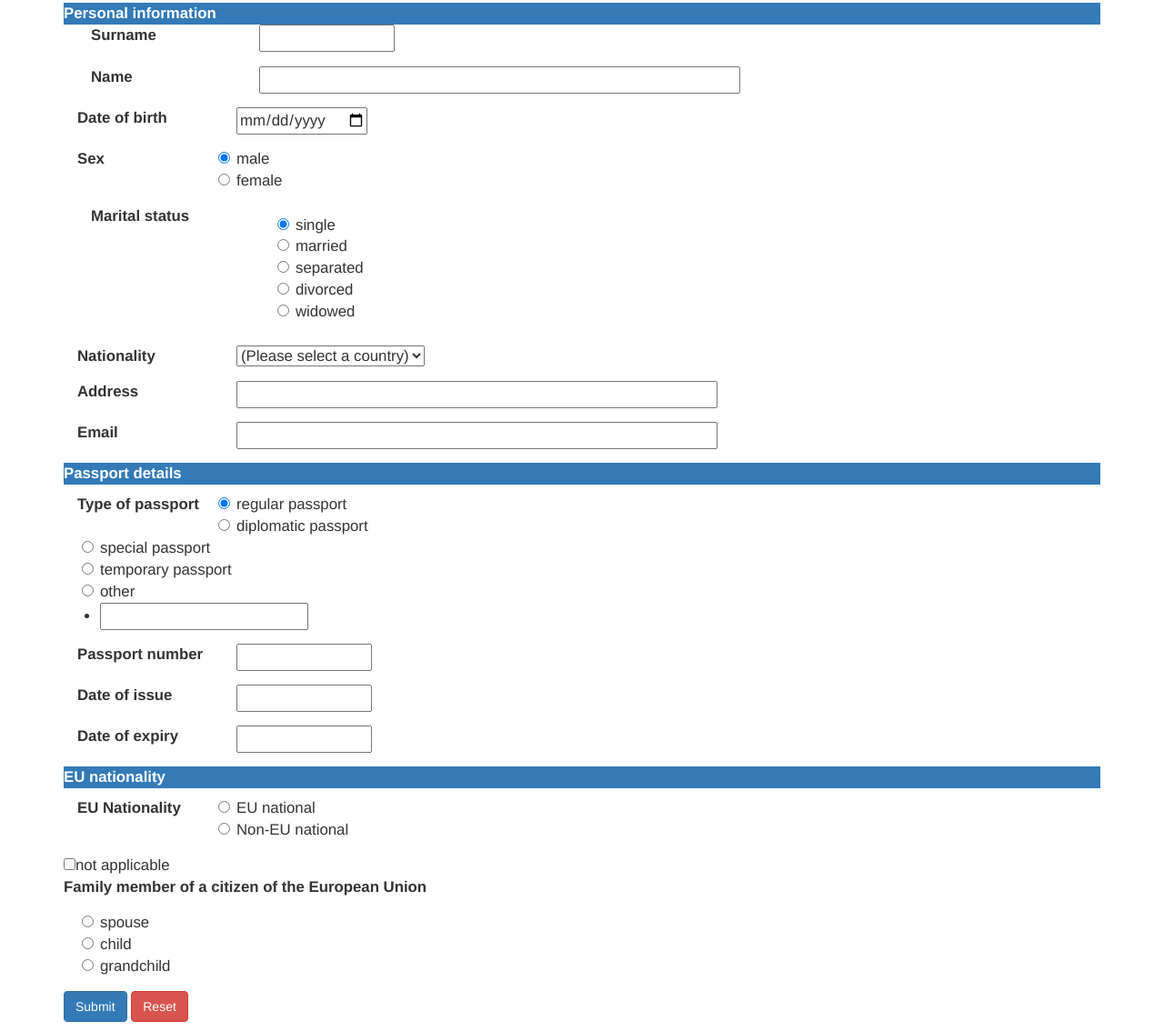
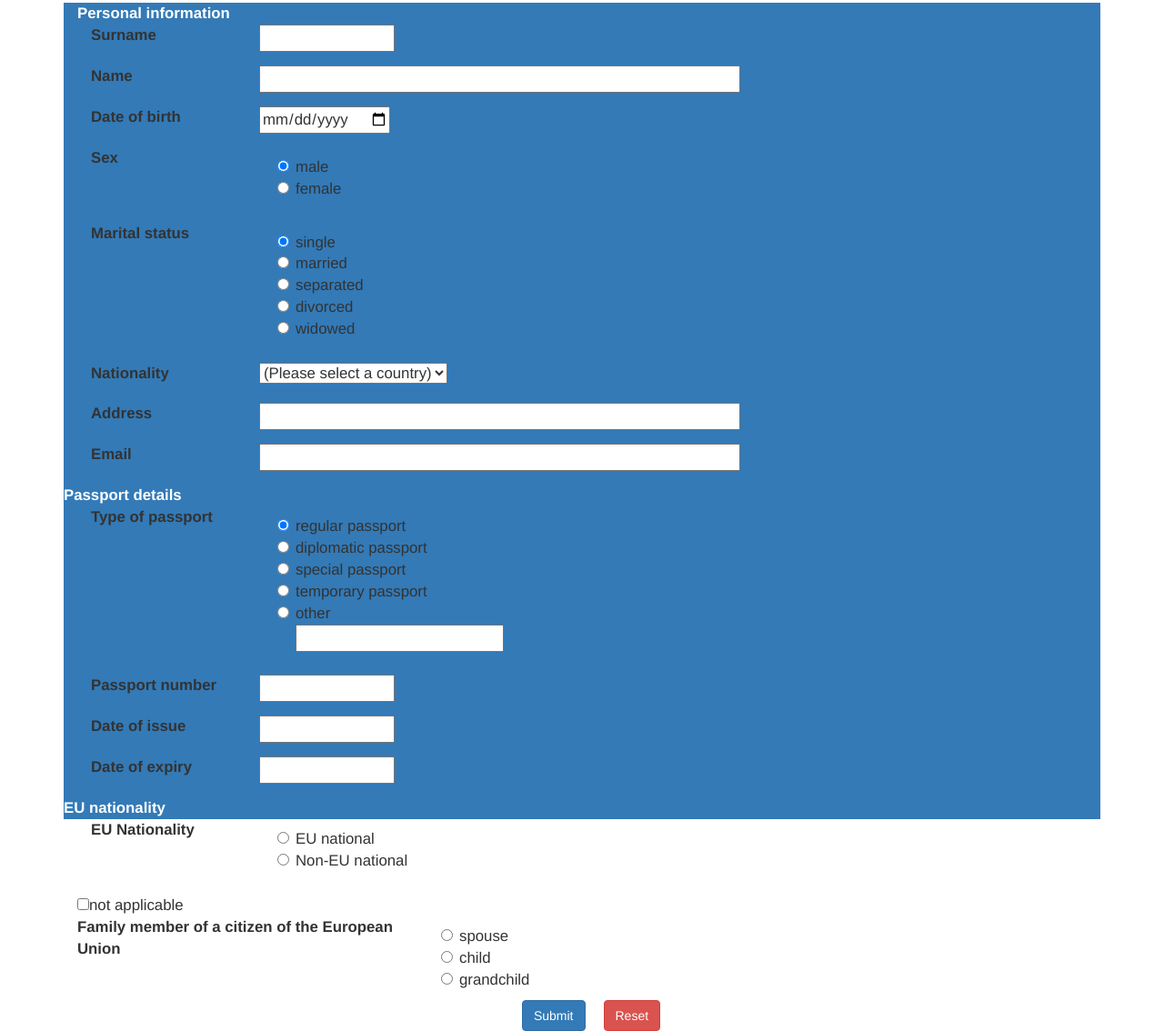
Before and after one commit to oksanasl/visa-application-form, a plain HTML site: page index.html in a window 1280 px wide. Shown: the part 67-1201 px from the top of the page at 91% size. Drawn offline with nearby package versions, Linux system fonts and the light colour scheme.

Commit message:
labels refactoring

```diff
--- a/css/main.css
+++ b/css/main.css
@@ -94,25 +94,32 @@ textarea {
 /* ==========================================================================
    Author's custom styles
    ========================================================================== */
-
+h1{
+    text-align: center;
+}
 form{
     font-size: 1.2em;
 }
 
-label{
-
-}
 
 .wrap{
     /*display: flex;*/
 }
 
-
+li{
+    list-style-type: none;
+}
 .heading{
-    background-color: red;
     font-weight: bold;
 }
 
+.buttons{
+    display: flex;
+    justify-content: center;
+}
+.bc1, bc2{
+    margin: 0 20px !important;
+}
 
 
 
--- a/index.html
+++ b/index.html
@@ -26,32 +26,45 @@
             <div class="wrap">
                 <form name='application' onSubmit="return formValidation();">
                     <div>
-                        <div class="bg-primary heading">Personal information</div>
+                        <div class="bg-primary heading col-md-12">Personal information</div>
                         <div class="form-group col-md-12">
                             <div class="col-lg-2 col-md-4 col-sm-7 text-left">
                                 <label for="surname">Surname</label>
                             </div>
                             <div class="col-xs-8 col-sm-8 col-md-8 col-lg-8">
-                                <input type="text" id="surname" name="surname" size="12" /></div>
+                                <input type="text" id="surname" name="surname" size="12" />
+                            </div>
+                        </div>
+
+                        <div class="form-group col-md-12 text-left">
+                            <div class="col-xs-12 col-sm-6 col-md-4 col-lg-2 text-left">
+                                <label for="username" >Name</label>
+                            </div>
+                            <div class="col-xs-12 col-sm-6 col-md-8 col-lg-10">
+                                <input type="text" id="username" name="username" size="50" />
+                            </div>
+                        </div>
+                        <div class="form-group col-md-12 text-left">
+                            <div class="col-xs-12 col-sm-6 col-md-4 col-lg-2 text-left">
+                                <label for="dateofbirth">Date of birth</label>
+                            </div>
+                            <div class="col-xs-12 col-sm-6 col-md-8 col-lg-10">
+                                <input type="date" id="dateofbirth" name="dateofbirth" min="1900-01-01" size="12" />
+                            </div>
+                        </div>
+
+                        <div class="form-group col-md-12 text-left">
+                            <div class="col-xs-12 col-sm-6 col-md-4 col-lg-2 text-left">
+                                <label id="gender">Sex</label>
                             </div>
                             <div class="col-md-8">
-                            </div>
-                        <div class="form-group col-md-12 text-left">
-                            <div class="col-xs-2 col-sm-2 col-md-2 col-lg-2 text-left">
-                                <label for="username" >Name</label>
-                            </div>
-                            <div class="col-xs-8 col-sm-8 col-md-8 col-lg-8">
-                                <input type="text" id="username" name="username" size="50" /></div>
-                            </div>
-                        <div class="form-group"><label for="dateofbirth" class="col-lg-2 col-md-3 col-sm-7">Date of birth</label>
-                            <input type="date" name="dateofbirth" min="1900-01-01" size="12" />
-                        </div>
-                        <div class="form-group"><label id="gender" class="col-lg-2 col-md-3 col-sm-7">Sex</label>
                                 <ul class="radio">
                                     <li><input type="radio" name="sex" value="male" checked/><span>male</span></li>
                                     <li><input type="radio" name="sex" value="female" /><span>female</span></li>
                                 </ul>
                             </div>
+                        </div>
+
                         <div class="form-group col-md-12">
                             <div class="col-lg-2 col-md-4 col-sm-7 text-left">
                                 <label id="maritalstatus">Marital status</label>
@@ -67,9 +80,12 @@
                             </div>
                         </div>
 
-                        <div class="form-group">
-                            <label for="nationality" class="col-lg-2 col-md-3 col-sm-7">Nationality</label>
-                            <select name="nationality">
+                        <div class="form-group col-md-12">
+                            <div class="col-lg-2 col-md-4 col-sm-7 text-left">
+                                <label for="nationality">Nationality</label>
+                            </div>
+                            <div class="col-md-8">
+                                <select id="nationality" name="nationality">
                                     <option selected="" value="Default">(Please select a country)</option>
                                     <option value="AS">Ukraine</option>
                                     <option value="AF">Australia</option>
@@ -80,15 +96,33 @@
                                     <option value="AD">USA</option>
                                 </select>
                             </div>
-                        <div class="form-group"><label for="address" class="col-lg-2 col-md-3 col-sm-7">Address</label>
-                            <input type="text" name="address" size="50" /></div>
-                        <div class="form-group"><label for="email" class="col-lg-2 col-md-3 col-sm-7">Email</label>
-                            <input type="email" name="email" size="50" /></div>
                         </div>
+
+                        <div class="form-group col-md-12">
+                            <div class="col-xs-12 col-sm-6 col-md-4 col-lg-2 text-left">
+                                <label for="address">Address</label>
+                            </div>
+                            <div class="col-xs-12 col-sm-6 col-md-8 col-lg-10">
+                                <input type="text" name="address" id="address" size="50" />
+                            </div>
+                        </div>
+                        <div class="form-group col-md-12">
+                            <div class="col-xs-12 col-sm-6 col-md-4 col-lg-2 text-left">
+                                <label for="email">Email</label>
+                            </div>
+                            <div class="col-xs-12 col-sm-6 col-md-8 col-lg-10">
+                                <input type="email" id="email" name="email" size="50" />
+                            </div>
+                        </div>
+                    </div>
+
                     <div>
                         <div class="bg-primary heading">Passport details</div>
-
-                        <div class="form-group"><label id="passporttype" class="col-lg-2 col-md-3 col-sm-7">Type of passport</label>
+                        <div class="form-group col-md-12">
+                            <div class="col-xs-12 col-sm-6 col-md-4 col-lg-2 text-left">
+                                <label id="passporttype">Type of passport</label>
+                            </div>
+                            <div class="col-md-8">
                                 <ul class="radio">
                                     <li><input type="radio" name="passportt" value="regular" checked/><span>regular passport</span></li>
                                     <li><input type="radio" name="passportt" value="diplomatic" /><span>diplomatic passport</span></li>
@@ -98,27 +132,54 @@
                                     <li><input type="text" name="passportt" value="" /><span style="display:none;">Required field</span></li>
                                 </ul>
                             </div>
-                        <div class="form-group"><label for="passportnumber" class="col-lg-2 col-md-3 col-sm-7">Passport number</label>
-                            <input type="text" name="passportnumber" size="12" />
                          </div>
-                        <div class="form-group"><label for="issuedate" class="col-lg-2 col-md-3 col-sm-7">Date of issue</label>
-                            <input type="text" name="issuedate" size="12" />
+
+                        <div class="form-group col-md-12">
+                            <div class="col-xs-12 col-sm-6 col-md-4 col-lg-2 text-left">
+                                <label for="passportnumber">Passport number</label>
                             </div>
-                        <div class="form-group"><label for="expirydate" class="col-lg-2 col-md-3 col-sm-7">Date of expiry</label>
-                            <input type="text" name="expirydate" size="12" />
+                            <div class="col-xs-12 col-sm-6 col-md-8 col-lg-10">
+                                <input type="text" name="passportnumber" id="passportnumber" size="12" />
+                            </div>
+                        </div>
+                        <div class="form-group col-md-12">
+                            <div class="col-xs-12 col-sm-6 col-md-4 col-lg-2 text-left">
+                                <label for="issuedate">Date of issue</label>
+                            </div>
+                            <div class="col-xs-12 col-sm-6 col-md-8 col-lg-10">
+                                <input type="text" id="issuedate" name="issuedate" size="12" />
+                            </div>
+                        </div>
+                        <div class="form-group col-md-12">
+                            <div class="col-xs-12 col-sm-6 col-md-4 col-lg-2 text-left">
+                                <label for="expirydate">Date of expiry</label>
+                            </div>
+                            <div class="col-xs-12 col-sm-6 col-md-8 col-lg-10">
+                                <input type="text" id="expirydate" name="expirydate" size="12" />
+                            </div>
                         </div>
                     </div>
                     <div>
                         <div class="bg-primary heading">EU nationality</div>
-                        <div class="form-group"><label id="eunational" class="col-lg-2 col-md-3 col-sm-7">EU Nationality</label>
+                        <div class="form-group col-md-12">
+                            <div class="col-xs-12 col-sm-6 col-md-4 col-lg-2 text-left">
+                                <label id="eunational">EU Nationality</label>
+                            </div>
+                            <div class="col-xs-12 col-sm-6 col-md-8 col-lg-10">
                                 <ul class="radio">
                                     <li><input type="radio" name="eu" value="eu"  /><span>EU national</span></li>
                                     <li><input type="radio" name="eu" value="noeu" /><span>Non-EU national</span></li>
                                 </ul>
                             </div>
+                        </div>
                         <div class="form-group">
+                            <div class="col-xs-12 col-sm-12 col-md-12 col-lg-12 text-left">
                                 <input type="checkbox" name="" value="" /><span>not applicable</span>
-                            <div><label id="eufamily">Family member of a citizen of the European Union</label>
+                            </div>
+                            <div class="col-xs-12 col-sm-7 col-md-6 col-lg-4 text-left">
+                                <label id="eufamily">Family member of a citizen of the European Union</label>
+                            </div>
+                            <div class="col-xs-12 col-sm-5 col-md-6 col-lg-8">
                                 <ul class="radio">
                                     <li><input type="radio" name="eufam" value="spouse"/><span>spouse</span></li>
                                     <li><input type="radio" name="eufam" value="child" /><span>child</span></li>
@@ -127,14 +188,13 @@
                             </div>
                         </div>
                         </div>
+                    <div class="buttons col-xs-12 col-sm-12 col-md-12 col-lg-12">
+                        <input type="submit" class="btn btn-primary bc1" name="submit" value="Submit" />
+                        <input type="reset" class="btn btn-danger bc2">
+                    </div>
 
-                    <input type="submit" class="btn btn-primary" name="submit" value="Submit" />
-                    <input type="reset" class="btn btn-danger">
                 </form>
             </div>
-
-
-
         </div>
 
 
```
Lines whose indentation alone changed are shown as unchanged.
